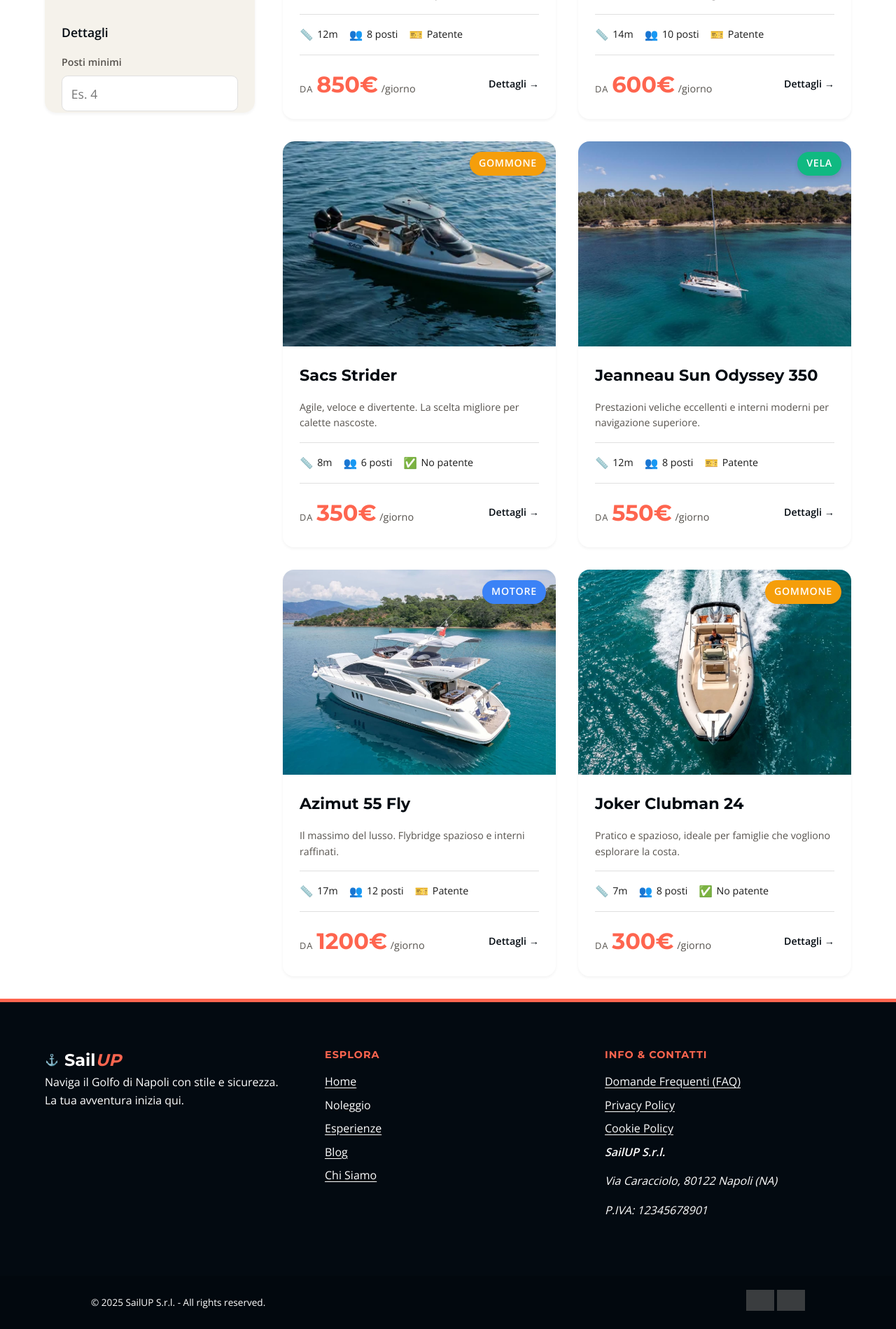
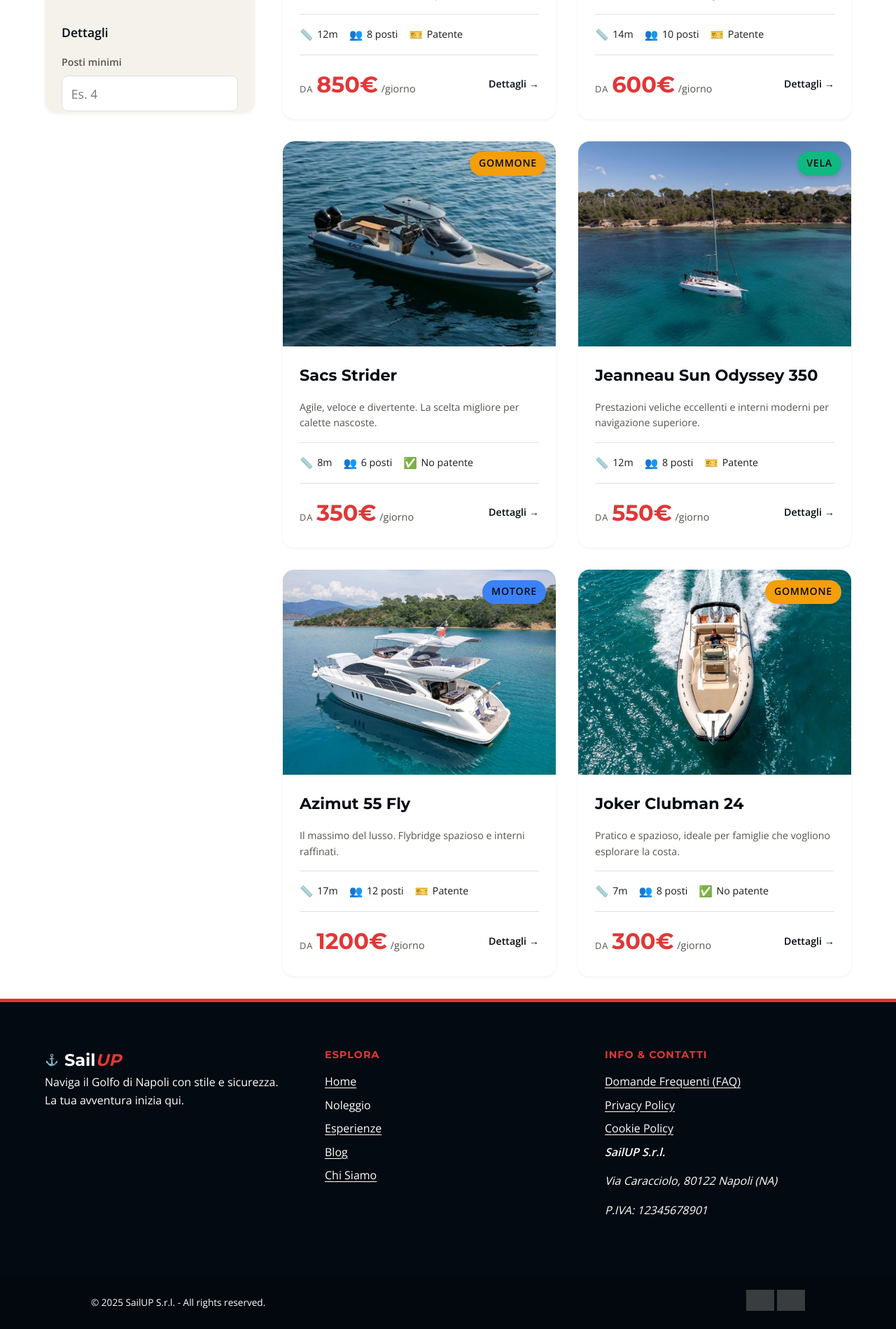
Before and after one commit to biasuzzi-davide/SailUP, a PHP site: page /public/pages/catalogo_noleggio.html in a window 1280 px wide. Shown: the part 961-2860 px from the top of the page at 70% size. Run offline with PHP 8.4, Linux system fonts and the light colour scheme; grey boxes are pictures that could not be loaded.

Commit message:
update contrasti

```diff
--- a/public/css/style.css
+++ b/public/css/style.css
@@ -5,12 +5,12 @@
   /* --- Palette Colori Nautica --- */
   --col-primary: #030a11;
   /* Blu Navy Profondo */
-  --col-primary-light: #fe654f;
+  --col-primary-light: #e13737;
   /* Rosso corallo */
 
-  --col-accent: #fe654f;
+  --col-accent: #e13737;
   /* Rosso corallo */
-  --col-accent-hover: #d95340;
+  --col-accent-hover: #e13737;
   /* Rosso corallo più scuro per hover */
 
   --col-bg: #ffffff;
@@ -74,7 +74,7 @@
 [data-theme="dark"] {
   --col-primary: #f5f2eb;
   --col-primary-light: #e2dccf;
-  --col-accent: #fe654f;
+  --col-accent: #e13737;
   --col-bg: #030a11;
   --col-bg-alt: #152336;
   --col-text: #f0f0f0;
@@ -2130,14 +2130,14 @@ input[maxlength="5"] {
 }
 
 /* Badge colori - NOLEGGIO */
-.badge-motore { background-color: var(--badge-motore); color: white; }
-.badge-vela { background-color: var(--badge-vela); color: white; }
-.badge-gommone { background-color: var(--badge-gommone); color: white; }
+.badge-motore { background-color: var(--badge-motore); color: #030a11; }
+.badge-vela { background-color: var(--badge-vela); color: #030a11; }
+.badge-gommone { background-color: var(--badge-gommone); color: #030a11; }
 
 /* Badge colori - ESPERIENZE */
-.badge-tour { background-color: var(--badge-tour); color: white; }
-.badge-aperitivo { background-color: var(--badge-aperitivo); color: white; }
-.badge-escursione { background-color: var(--badge-escursione); color: white; }
+.badge-tour { background-color: var(--badge-tour); color: #030a11; }
+.badge-aperitivo { background-color: var(--badge-aperitivo); color: #030a11; }
+.badge-escursione { background-color: var(--badge-escursione); color: #030a11; }
 
 /* Contenuto card */
 .product-card-content {
```
